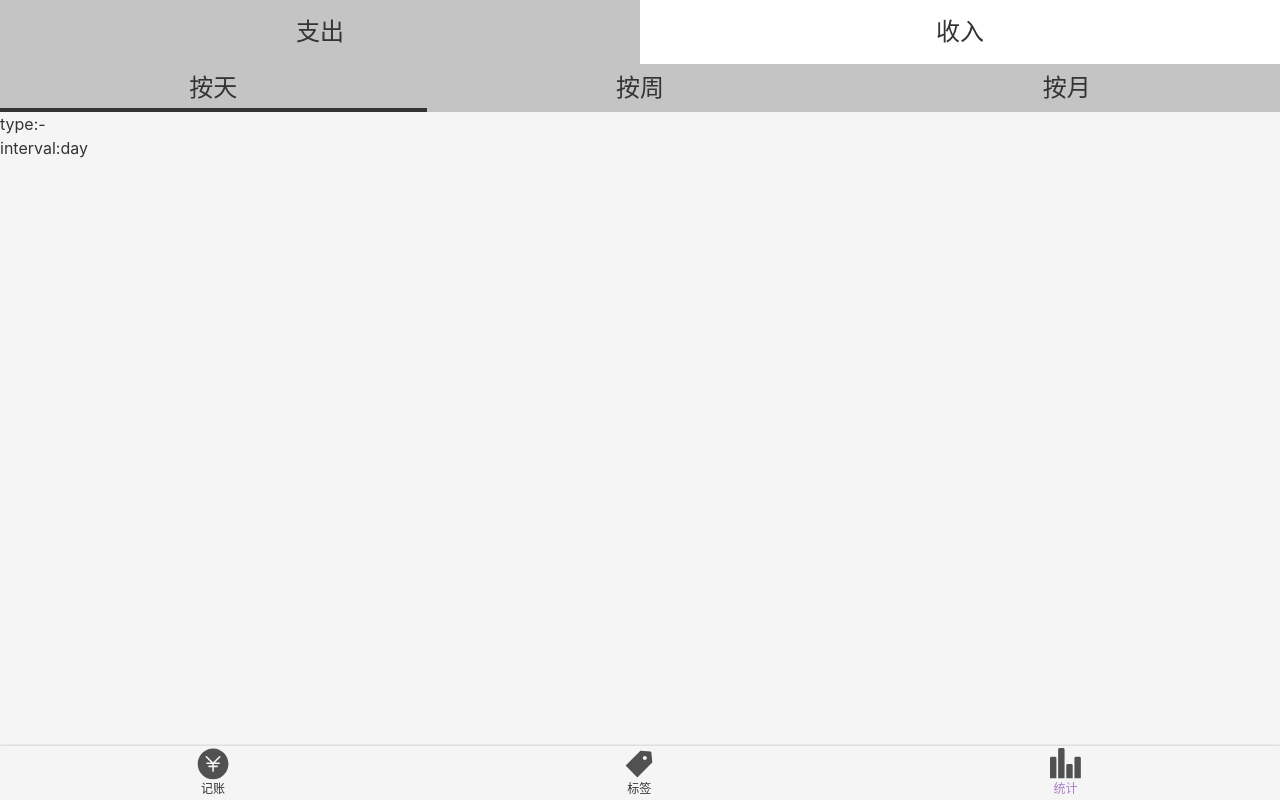
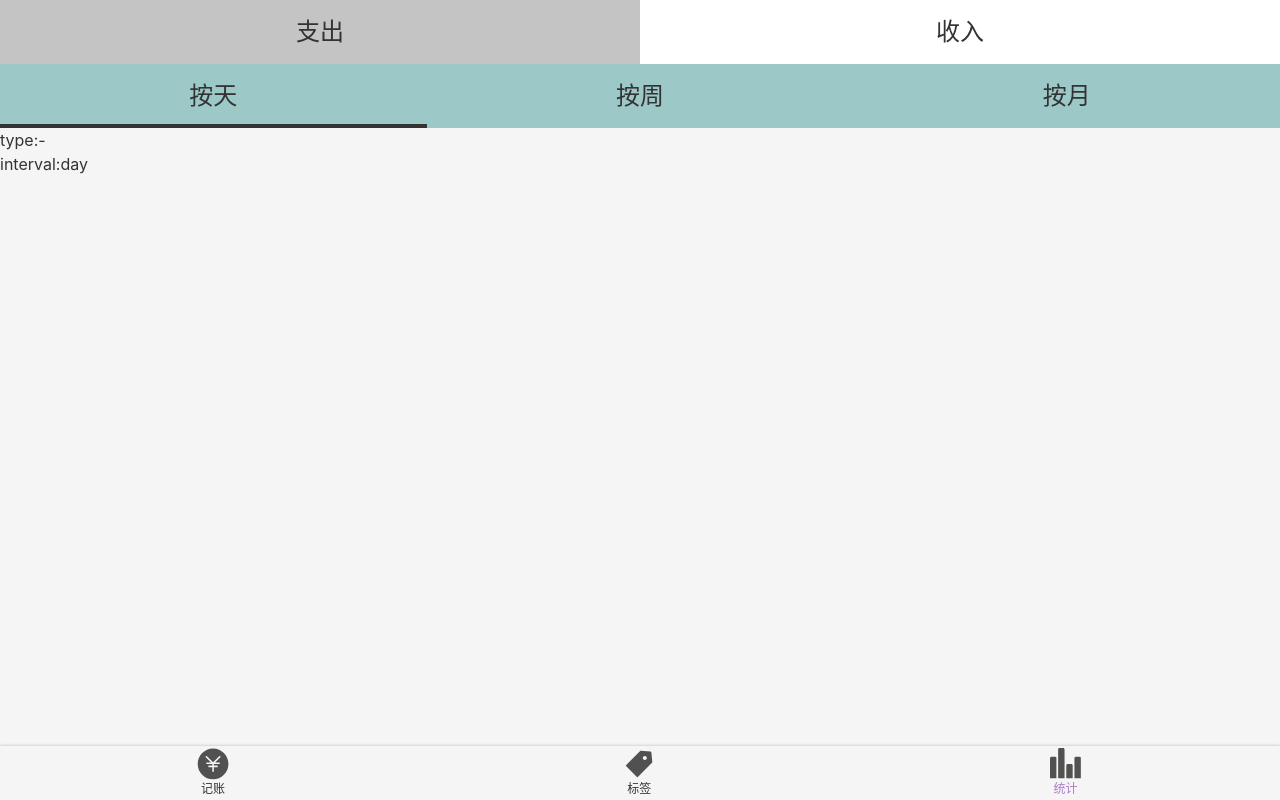
Before and after one commit to Coder-XO/Money_notes, a Vue app: page /#/statistics in a window 1280 px wide. Built offline with nearby package versions, Linux system fonts and the light colour scheme.

Commit message:
添加height的实例

```diff
--- a/src/components/Tabs.vue
+++ b/src/components/Tabs.vue
@@ -1,6 +1,8 @@
 <template>
   <ul class="tabs" :class="{[classPrefix + '-tabs']:classPrefix}">
-    <li class="tabs-item" v-for="item in dataSource" :key="item.value" @click="select(item)" :class="liClass(item)">{{ item.text }}</li>
+    <li class="tabs-item" :style="{height:height + 'px'}" v-for="item in dataSource" :key="item.value" @click="select(item)" :class="liClass(item)">
+      {{ item.text }}
+    </li>
   </ul>
 </template>
 
@@ -15,6 +17,7 @@ export default class Tabs extends Vue {
   @Prop({required: true, type: Array}) dataSource!: DataSourceItem[];
   @Prop(String) readonly value!: string;
   @Prop(String) classPrefix?: string;     //  CSS类的前缀
+  @Prop({type: String, default: '64px'}) height!: string;   //  CSS高度
 
   liClass(item: DataSourceItem) {
     return {
@@ -35,11 +38,12 @@ export default class Tabs extends Vue {
   display: flex;
   text-align: center;
   font-size: 24px;
+
   &-item {
     position: relative;
     width: 50%;
     line-height: 64px;
-    height: 64px;
+    //height: 64px;
     display: flex;
     justify-content: center;
     align-items: center;
--- a/src/views/Statistics.vue
+++ b/src/views/Statistics.vue
@@ -2,7 +2,7 @@
   <div class="x">
     <Layout>
       <Tabs class-prefix="type" :data-source="recordTypeList" :value.sync="type"/>
-      <Tabs class-prefix="interval" :data-source="intervalList" :value.sync="interval"/>
+      <Tabs height="48px" class-prefix="interval" :data-source="intervalList" :value.sync="interval"/>
       <div>
         type:{{ type }}
         <br/>
@@ -32,7 +32,7 @@ export default class Statistics extends Vue {
 </script>
 
 <style scoped lang="scss">
-.x ::v-deep .type-tabs-item { // CSS作用到组件内部
+::v-deep .type-tabs-item { // CSS作用到组件内部
   background: white;
 
   &.selected {
@@ -42,20 +42,10 @@ export default class Statistics extends Vue {
       display: none;
     }
   }
-}
-.x ::v-deep .interval-tabs-item { // CSS作用到组件内部
-  background: #c4c4c4;
-  height: 48px;
-  //&.selected {
-  //  &.selected::after {
-  //    content: '';
-  //    position: absolute;
-  //    bottom: 0;
-  //    left: 0;
-  //    width: 100%;
-  //    height: 4px;
-  //    background: #333;
-  //  }
-  //}
+
+  .interval-tabs-item { // CSS作用到组件内部
+    background: #c4c4c4;
+    height: 48px;
+  }
 }
 </style>
```
